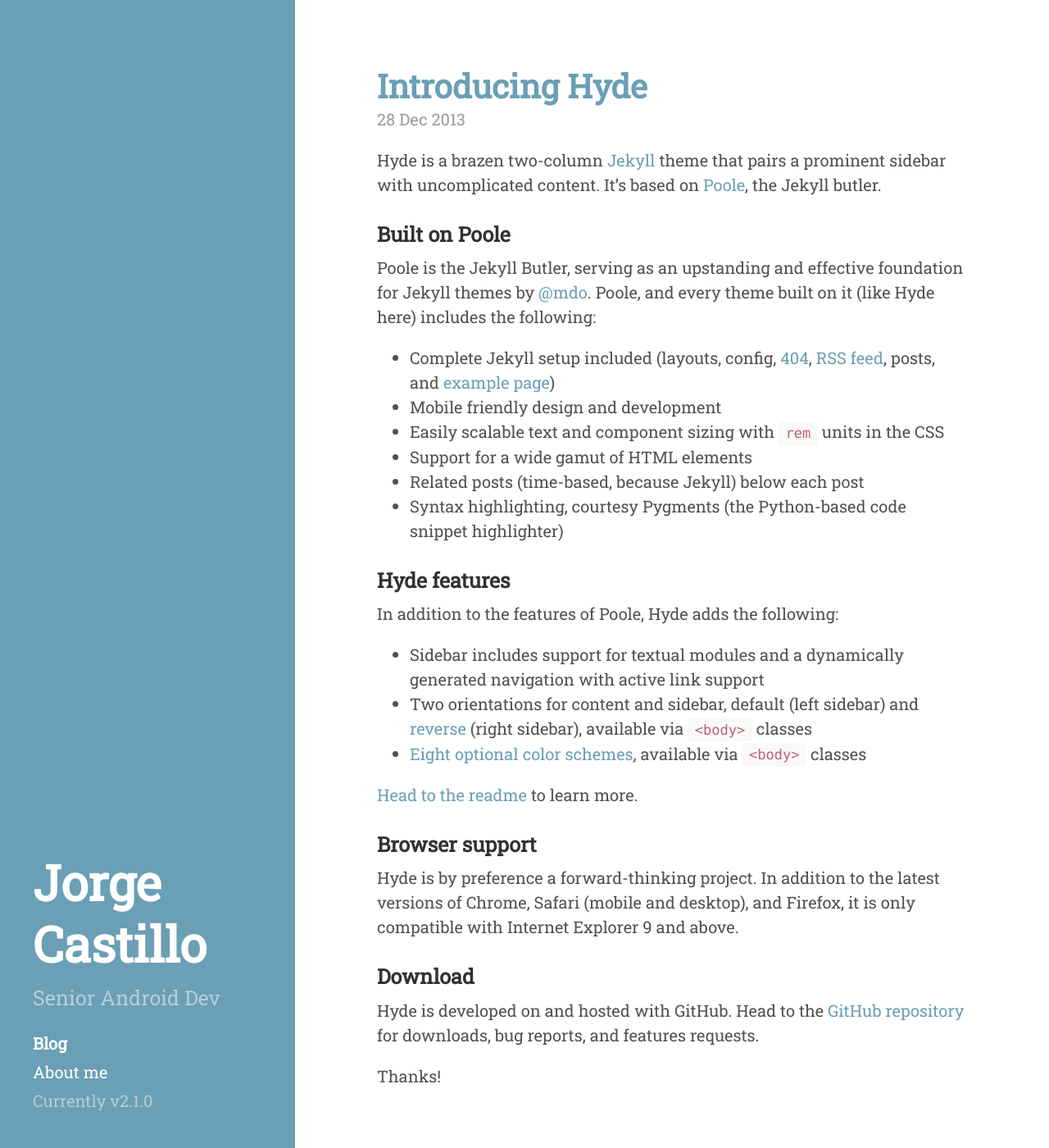
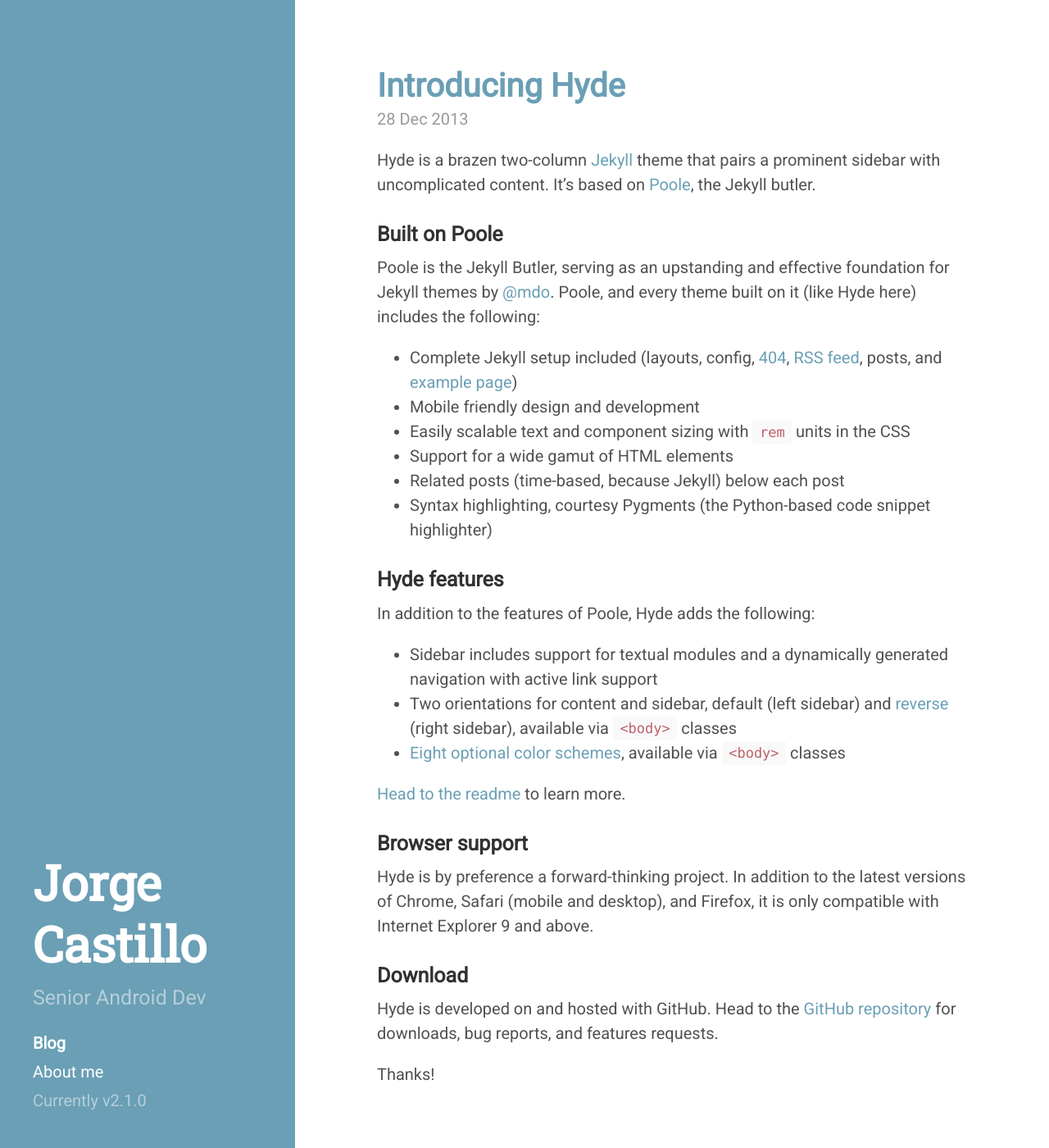
Before and after one commit to raja-ar/jorgecastilloprz.github.io, a Jekyll site: the page built from index.html, in a window 1280 px wide and 1400 px high. Shown: the whole window at 82% size. Built offline with Jekyll 4.4.1, drawn with Linux system fonts in a browser that asks for light colours; Markdown is read by kramdown in place of the engine named in the settings; the list of posts is cut into pages by our own code.

Commit message:
up to date.

```diff
--- a/public/css/hyde.css
+++ b/public/css/hyde.css
@@ -32,7 +32,7 @@
  */
 
 html {
-  font-family: 'Roboto Slab', sans-serif
+  font-family: 'Roboto', sans-serif
 }
 @media (min-width: 48em) {
   html {
```
